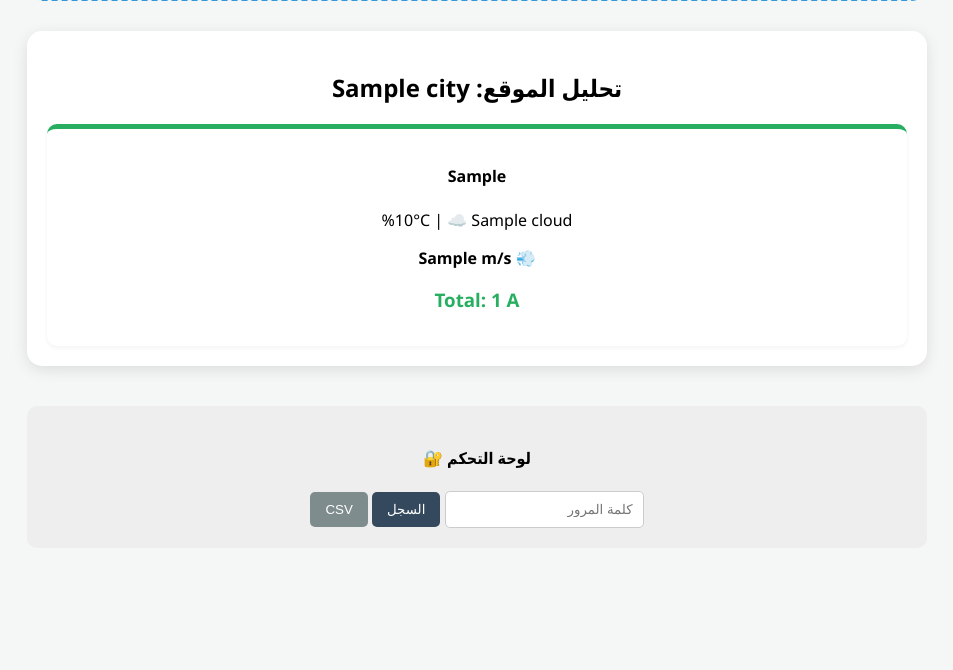
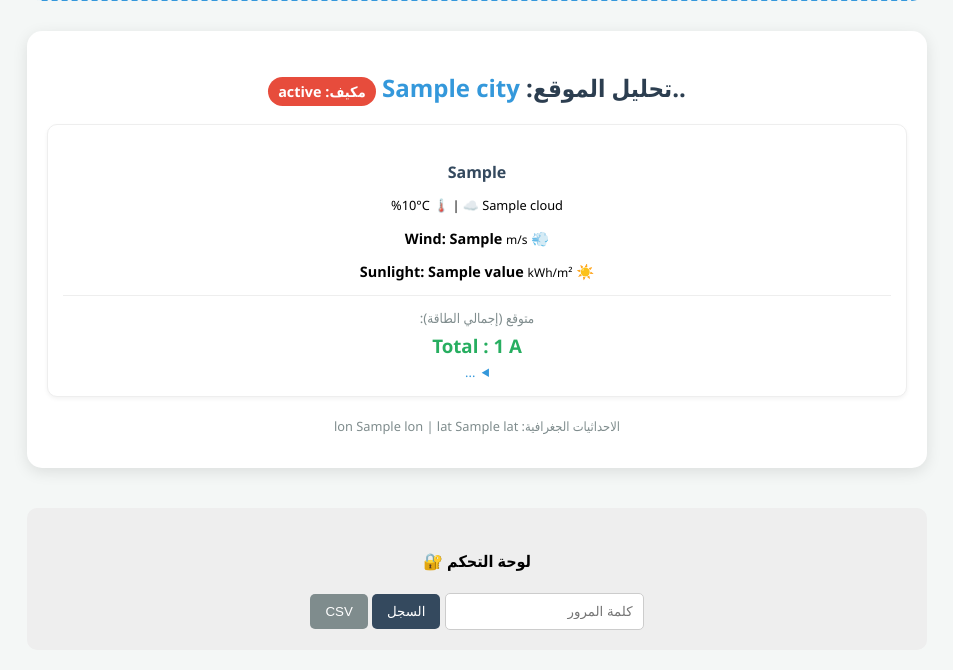
Before and after one commit to s1j2b1/Smart-Energy-System, a Flask app: template templates/index.html in a window 1280 px wide. Shown: the part 910-1580 px from the top of the page, without its empty margins (163-1116 px from the left). Before the commit the page ends 1438 px from the top, so only its background shows below. Run offline with Flask 3, Linux system fonts and the light colour scheme; the template is opened without the code that fills it: most values are stand-ins (such as "Sample title", 1, 10 or a date in 2020).

Commit message:
Update index.html

```diff
--- a/templates/index.html
+++ b/templates/index.html
@@ -8,12 +8,13 @@
     <title>نظام الطاقة الذكي - مراقبة وتحليل</title>
 
     <link rel="stylesheet" href="https://unpkg.com/leaflet@1.9.4/dist/leaflet.css" />
+    <link rel="stylesheet" href="https://unpkg.com/leaflet@1.9.4/dist/leaflet.css" />
 
     <style>
         body { font-family: 'Segoe UI', Tahoma, Geneva, Verdana, sans-serif; background: #f4f7f6; margin: 0; padding: 0; }
         .container { max-width: 900px; margin: auto; padding: 20px; }
 
-        /* القائمة الجانبية (Sidebar) - التنسيق المفقود */
+        /* القائمة الجانبية (Sidebar)  */
         .sidebar { height: 100%; width: 0; position: fixed; z-index: 1000; top: 0; right: 0; background-color: #2c3e50; overflow-x: hidden; transition: 0.5s; padding-top: 60px; color: white; box-shadow: -2px 0 5px rgba(0,0,0,0.5); }
         .sidebar .close-btn { position: absolute; top: 0; left: 25px; font-size: 36px; color: white; text-decoration: none; }
         .setting-group { padding: 15px 25px; }
@@ -27,10 +28,13 @@
         .sensor-card h3 { margin: 0; font-size: 0.9em; color: #bdc3c7; }
         .sensor-card p { font-size: 1.5em; font-weight: bold; margin: 5px 0; color: #2ecc71; }
 
+        /* تنسيق الخريطة */
         #map { height: 350px; width: 100%; border-radius: 12px; margin-bottom: 20px; border: 2px solid #ddd; }
+
         .forecast-grid { display: grid; grid-template-columns: repeat(auto-fit, minmax(200px, 1fr)); gap: 15px; margin-top: 20px; }
         .forecast-item { background: white; padding: 15px; border-radius: 10px; text-align: center; border-top: 5px solid #27ae60; box-shadow: 0 2px 4px rgba(0,0,0,0.05); }
         .admin-box { background: #eee; padding: 20px; border-radius: 10px; margin-top: 40px; text-align: center; }
+        .status-badge { background: #e8f5e9; color: #2e7d32; padding: 5px 10px; border-radius: 20px; font-size: 0.8em; }
     </style>
 </head>
 <body>
@@ -45,23 +49,23 @@
         <div class="setting-group">
             <h4>☀️ الخلية الشمسية</h4>
             <label>القدرة (Watt):</label>
-            <input type="number" id="solar-watt" placeholder="100">
+            <input type="number" id="solar-watt" placeholder="100 :مثلاً">
             <label>الجهد (Vmp):</label>
-            <input type="number" id="solar-vmp" placeholder="18">
+            <input type="number" id="solar-vmp" placeholder="18 :مثلاً">
         </div>
 
         <div class="setting-group">
             <h4>💨 توربين الرياح</h4>
             <label>القدرة (Watt):</label>
-            <input type="number" id="wind-watt" placeholder="400">
+            <input type="number" id="wind-watt" placeholder="400 :مثلاً">
             <label>سرعة البدء (m/s):</label>
-            <input type="number" id="wind-cut-in" placeholder="3">
+            <input type="number" id="wind-cut-in" placeholder="3 :مثلاً">
         </div>
 
         <div class="setting-group">
             <h4>🔋 البطارية (12V)</h4>
             <label>السعة (Ah):</label>
-            <input type="number" id="batt-ah" placeholder="100">
+            <input type="number" id="batt-ah" placeholder="100 :مثلاً">
         </div>
 
         <button class="save-btn" onclick="saveSettings()">حفظ الإعدادات</button>
@@ -104,11 +108,16 @@
                 </label>
             </div>
 
+            <input type="hidden" name="current_solar_real" value="{{ sensor_data.amp1 }}">
+            <input type="hidden" name="current_wind_real" value="{{ sensor_data.amp2 }}">
+            <input type="hidden" name="current_total_real" value="{{ sensor_data.amp3 }}">
+
             <button type="submit" name="get_weather" style="width: 100%; padding: 15px; background: #27ae60; color: white; border: none; border-radius: 8px; cursor: pointer; font-size: 1.1em; font-weight: bold;">
                 بدء تحليل الطاقة الذكي 🚀
             </button>
         </form>
 
+        {# للتعامل مع الحساسات #}
         <div class="simulation-box" style="background: #ebf5fb; padding: 20px; border-radius: 15px; margin-top: 20px; border: 2px dashed #3498db; text-align: center;">
             <h3 style="color: #2980b9;">🛠️ محاكي الحساسات</h3>
             <form method="POST" style="display: flex; gap: 10px; justify-content: center; flex-wrap: wrap;">
@@ -120,18 +129,50 @@
 
         {% if results %}
         <div class="result-card" style="margin-top: 30px; border-radius: 15px; padding: 20px; background: white; box-shadow: 0 4px 15px rgba(0,0,0,0.1);">
-            <h2 style="text-align: center;">تحليل الموقع: {{ results.city }}</h2>
-            <div class="forecast-grid">
+
+            <h2 style="text-align: center; color: #2c3e50;">
+                ..تحليل الموقع: <span style="color: #3498db;">{{ results.city }}</span>
+                <span class="status-badge" style="background: #e74c3c; color: white; padding: 5px 10px; border-radius: 20px; font-size: 0.6em;">
+                    مكيف: {{ results.ac_status }}
+                </span>
+            </h2>
+
+            <div class="forecast-grid" style="display: grid; grid-template-columns: repeat(auto-fit, minmax(200px, 1fr)); gap: 15px; margin-top: 20px;">
+
                 {% for i in range(results.days[0]|length) %}
-                <div class="forecast-item">
-                    <h4>{{ results.days[1][i].formatted_day }}</h4>
-                    <p>{{ results.days[0][i].temp }}°C | ☁️ {{ results.days[0][i].cloud }}%</p>
-                    <p><b>💨 {{ results.days[0][i].w_speed }} m/s</b></p>
-                    <h3 style="color: #27ae60;">Total: {{ results.power_list[i].total_power }} A</h3>
+                <div class="forecast-item" style="border: 1px solid #eee; padding: 15px; border-radius: 10px; text-align: center; background: white;">
+
+                    <h4 style="margin-bottom: 10px; color: #34495e;">{{ results.days[1][i].formatted_day }}</h4>
+
+                    <p style="font-size: 0.8em;"> {{ results.days[0][i].temp }}°C 🌡️ | ☁️ {{ results.days[0][i].cloud }}%</p>
+                    <p style="font-size: 0.9em;"><b>💨 Wind: {{ results.days[0][i].w_speed }} </b> <small>m/s</small></p>
+                    <p style="font-size: 0.9em;"><b>☀️ Sunlight: {{ results.days[1][i].value }} </b> <small>kWh/m²</small> </p>
+
+                    <hr style="border: 0; border-top: 1px solid #eee; margin: 10px 0;">
+
+                    <small style="color: #7f8c8d;">متوقع (إجمالي الطاقة):</small>
+                    <h3 style="color: #27ae60; margin: 5px 0;">Total  : {{ results.power_list[i].total_power }} A</h3>
+
+                    {# لاظهار اول سطر من البيانات مع سهم لاظهار الباقي#}
+                    <details style="cursor: pointer;">
+                        <summary style="color: #3498db; font-size: 0.8em; outline: none;">...</summary>
+                        <div style="padding-top: 5px; border-top: 1px dashed #eee; font-size: 0.9em;">
+                            <h3 style="color: #27ae60; margin: 5px 0;">Solar  : {{ results.power_list[i].soler_power }} A</h3>
+                            <h3 style="color: #27ae60; margin: 5px 0;">Turbine: {{ results.power_list[i].dir_power }} A</h3>
+                            <h3 style="color: #27ae60; margin: 5px 0;">  Battrey_charge </h3>
+                            <h3 style="color: #27ae60; margin: 5px 0;">🔋 {{ results.power_list[i].battrey_charge }} hours </h3>
+                        </div>
+                    </details>
+
                 </div>
                 {% endfor %}
             </div>
+
+            <p style="text-align: center; color: #7f8c8d; font-size: 0.8em; margin-top: 20px;">
+               الاحداثيات الجغرافية: lon {{results.lon}} | lat {{results.lat}}
+            </p>
         </div>
+
         {% endif %}
 
         <div class="admin-box">
@@ -147,6 +188,7 @@
         // الخريطة
         var map = L.map('map').setView([23.5859, 58.4059], 6);
         L.tileLayer('https://{s}.tile.openstreetmap.org/{z}/{x}/{y}.png').addTo(map);
+
         var marker;
         map.on('click', function(e) {
             if (marker) map.removeLayer(marker);
```
